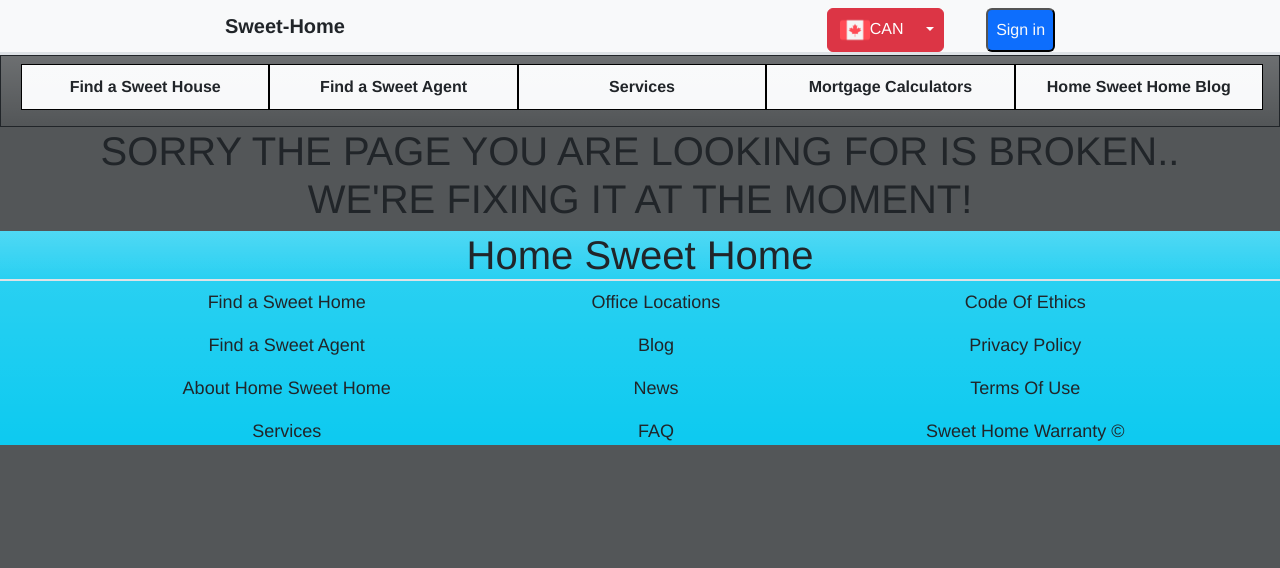
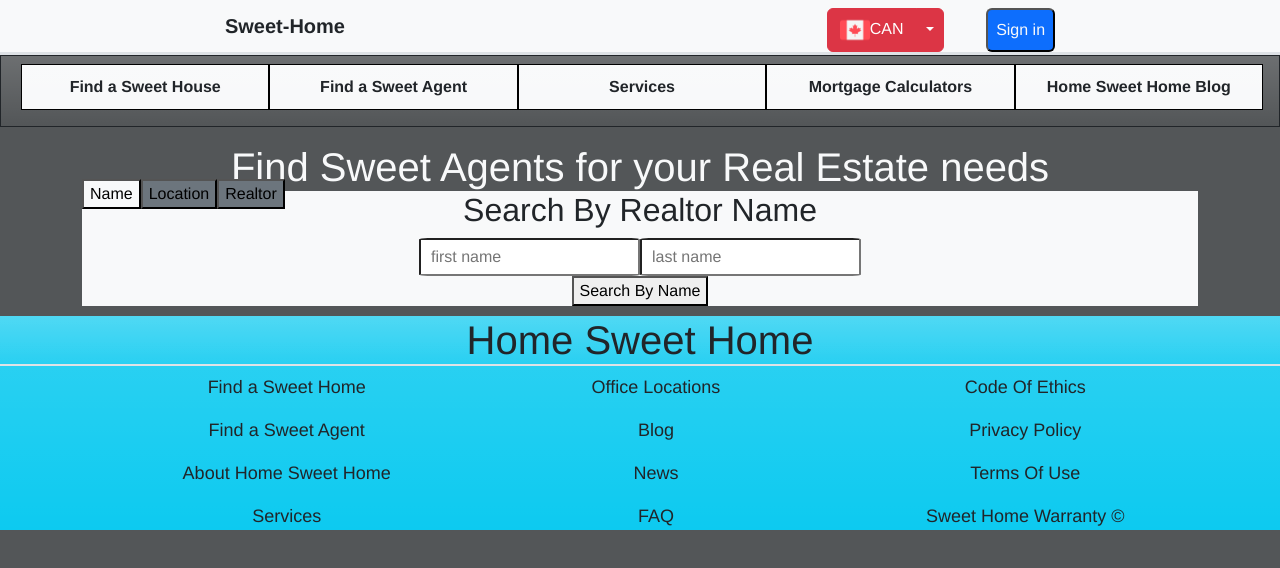
Before and after one commit to gsaaad/react-realestate, a React (Create React App) app in the folder client/: page /sweetagents in a window 1280 px wide. Shown: the top 568 px of the page. Built offline with nearby package versions, Linux system fonts and the light colour scheme.

Commit message:
created function that display different forms depending on category. User can select which form to use by utilizing buttons. user can search agent by name, location or realtor they represent

```diff
--- a/client/src/App.js
+++ b/client/src/App.js
@@ -17,6 +17,7 @@ import Home from "./pages/homes";
 import PNF from "./components/PNF/PNF.js";
 import MortgageCalculator from "./components/MortgageCalculator/MortgageCalculator";
 import Warranty from "./components/Warranty/Warranty";
+import SearchAgents from "./components/SearchAgents/SearchAgents";
 
 function App() {
   return (
@@ -31,12 +32,13 @@ function App() {
             <Route path="/login" element={<Login />} />
             <Route path="/services" element={<PropertyServices />} />
             <Route path="/sweethomes" element={<SearchHouses />} />
+            <Route path="/sweetagents" element={<SearchAgents />} />
             <Route path="/blog" element={<HomeBlog />} />
             <Route path="/policy" element={<PrivacyPolicy />} />
             <Route path="/ethics" element={<CodeEthics />} />
-            <Route path="*" element={<PNF />} />
             <Route path="/calculator" element={<MortgageCalculator />} />
             <Route path="/warranty" element={<Warranty />} />
+            <Route path="*" element={<PNF />} />
           </Routes>
         </div>
         <LoginModal />
--- /dev/null
+++ b/client/src/components/SearchAgents/SearchAgents.js
@@ -0,0 +1,82 @@
+import React from "react";
+
+function SearchAgents() {
+  const handleAgentCriteria = (e) => {
+    e.preventDefault();
+
+    // user has 3 criteria for agents.
+    // if not selected, keep classname secondary, else change classname to bg-light
+    var list_criteria = ["Name", "Location", "Realtor"];
+    var userSelected = e.target.id;
+    var not_selected = list_criteria.filter(
+      (value) => !(value === userSelected)
+    );
+    var mainForm = `search-agent-${userSelected}-form`;
+    not_selected.forEach((element) => {
+      var formNames = `search-agent-${element}-form`;
+
+      var buttonClassname = document.getElementById(element);
+      buttonClassname.className = "agent-category-btn bg-secondary";
+
+      document.getElementById(formNames).style = "display: none";
+    });
+    document.getElementById(userSelected).className =
+      "agent-category-btn bg-light";
+    document.getElementById(mainForm).style = "display: block";
+  };
+  return (
+    <div>
+      <h1 className="text-light my-3">
+        Find Sweet Agents for your Real Estate needs
+      </h1>
+      <div className="calc-btn-container">
+        <button
+          className="agent-category-btn bg-light"
+          id="Name"
+          onClick={handleAgentCriteria}
+        >
+          Name
+        </button>
+        <button
+          className="agent-category-btn bg-secondary"
+          id="Location"
+          onClick={handleAgentCriteria}
+        >
+          Location
+        </button>
+        <button
+          className="agent-category-btn bg-secondary"
+          id="Realtor"
+          onClick={handleAgentCriteria}
+        >
+          Realtor
+        </button>
+      </div>
+      <div className="bg-light form-calc-container">
+        <form id="search-agent-Name-form">
+          <h2>Search By Realtor Name</h2>
+          <input type="text" name="firstName" placeholder="first name" />
+          <input type="text" name="lastName" placeholder="last name" />
+          <br />
+          <button>Search By Name</button>
+        </form>
+        <form id="search-agent-Location-form" style={{ display: "none" }}>
+          <h2>Search By Location</h2>
+
+          <input type="text" name="Location" placeholder="Location" />
+          <br />
+          <button>Search By Location</button>
+        </form>
+        <form id="search-agent-Realtor-form" style={{ display: "none" }}>
+          <h2>Search By Realtor</h2>
+
+          <input type="text" name="realtor name" placeholder="realtor name" />
+          <br />
+          <button>Search By Realtor</button>
+        </form>
+      </div>
+    </div>
+  );
+}
+
+export default SearchAgents;
```
Also changed, not shown: client/src/components/SearchAgents/SearchAgents.css (added).
